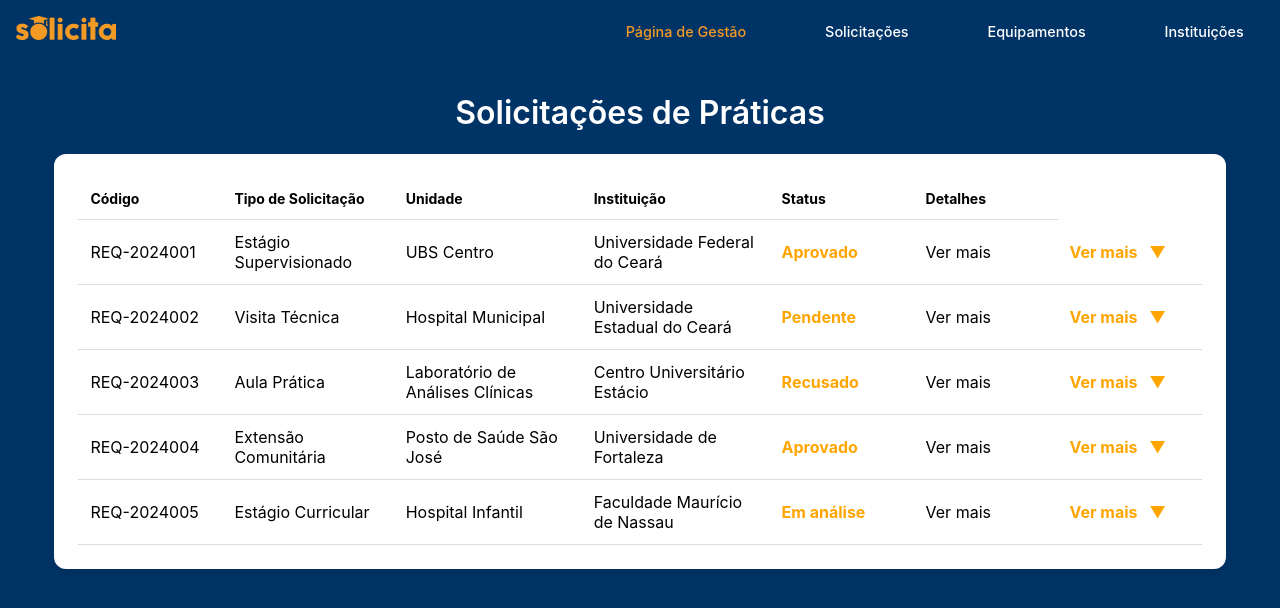
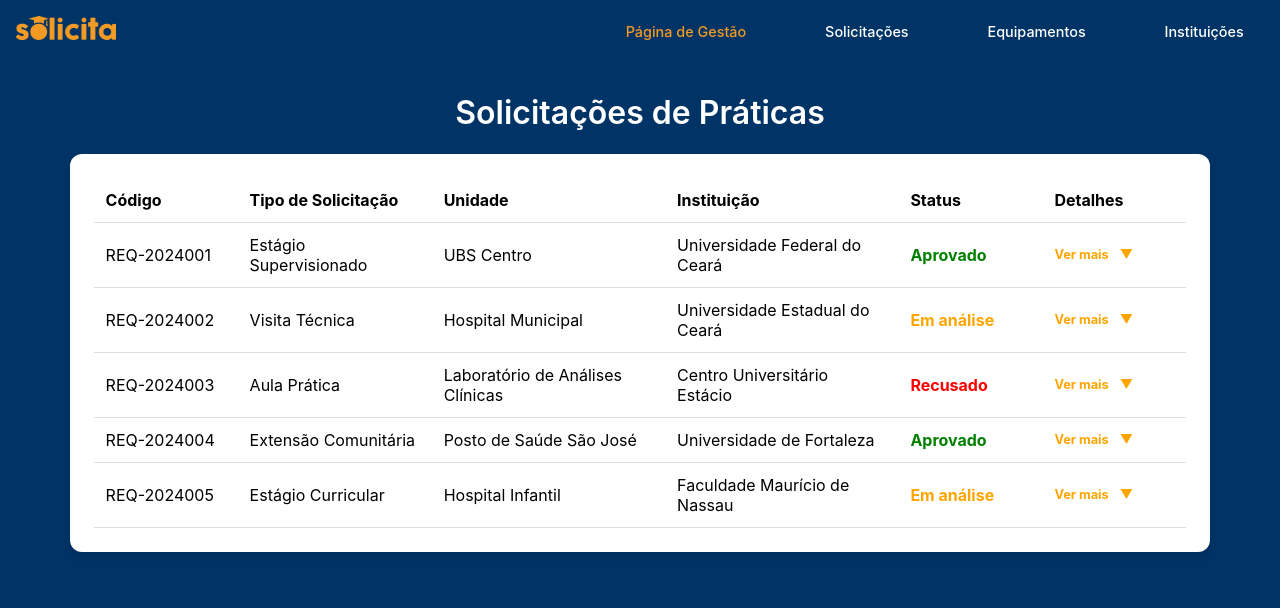
Before and after one commit to laisqueiroz/solicita, a Vue app in the folder frontend/: page /solicitations-admin-view-solicitations in a window 1280 px wide. Shown: the top 608 px of the page. Built offline with nearby package versions, Linux system fonts and the light colour scheme.

Commit message:
push origin fluxoAdmin

```diff
--- a/frontend/src/components/TableComponent.vue
+++ b/frontend/src/components/TableComponent.vue
@@ -5,17 +5,17 @@
         <thead>
           <tr>
             <th v-for="col in columns" :key="col.field">{{ col.label }}</th>
+            <th>Detalhes</th>
           </tr>
         </thead>
         <tbody>
           <tr v-for="(row, index) in data" :key="index">
-            <td v-for="col in columns" :key="col.field">
-              <span v-if="col.field === 'status'" class="status-text">
-                {{ row[col.field] }}
-              </span>
-              <span v-else>
-                {{ row[col.field] }}
-              </span>
+            <td
+              v-for="col in columns"
+              :key="col.field"
+              :class="col.field === 'status' ? getStatusClass(row[col.field]) : ''"
+            >
+            {{ row[col.field] }}
             </td>
             <td class="action-cell">Ver mais <span class="arrow">▼</span></td>
           </tr>
@@ -32,6 +32,14 @@ const props = defineProps({
   columns: Array,
   data: Array,
 });
+
+const getStatusClass = (status) => {
+  return {
+    "status-approved": status === "Aprovado",
+    "status-pending": status === "Em análise",
+    "status-rejected": status === "Recusado"
+  };
+};
 </script>
 
 <style>
@@ -66,7 +74,7 @@ const props = defineProps({
 }
 
 .custom-table th {
-  font-size: 14px;
+  font-size: 1em;
   font-weight: bold;
   color: black;
   white-space: nowrap;
@@ -78,6 +86,7 @@ const props = defineProps({
 }
 
 .action-cell {
+  font-size: 0.8em;
   color: #FFA500;
   font-weight: bold;
   cursor: pointer;
@@ -87,4 +96,19 @@ const props = defineProps({
 .action-cell .arrow {
   margin-left: 8px;
 }
+
+.status-approved {
+  color: green;
+  font-weight: bold;
+}
+
+.status-pending {
+  color: orange;
+  font-weight: bold;
+}
+
+.status-rejected {
+  color: red;
+  font-weight: bold;
+}
 </style>
--- a/frontend/src/views/ViewSolicitation.vue
+++ b/frontend/src/views/ViewSolicitation.vue
@@ -18,7 +18,6 @@ const columns = ref([
   { label: "Unidade", field: "equipmentId" },
   { label: "Instituição", field: "institutionId" },
   { label: "Status", field: "status" },
-  { label: "Detalhes", field: "detalhes" }
 ]);
 
 const data = ref([]);
@@ -33,15 +32,13 @@ onMounted(async () => {
       "equipmentId": "UBS Centro",
       "institutionId": "Universidade Federal do Ceará",
       "status": "Aprovado",
-      "detalhes": "Ver mais"
     },
     {
       "code": "REQ-2024002",
       "modality": "Visita Técnica",
       "equipmentId": "Hospital Municipal",
       "institutionId": "Universidade Estadual do Ceará",
-      "status": "Pendente",
-      "detalhes": "Ver mais"
+      "status": "Em análise",
     },
     {
       "code": "REQ-2024003",
@@ -49,7 +46,6 @@ onMounted(async () => {
       "equipmentId": "Laboratório de Análises Clínicas",
       "institutionId": "Centro Universitário Estácio",
       "status": "Recusado",
-      "detalhes": "Ver mais"
     },
     {
       "code": "REQ-2024004",
@@ -57,7 +53,6 @@ onMounted(async () => {
       "equipmentId": "Posto de Saúde São José",
       "institutionId": "Universidade de Fortaleza",
       "status": "Aprovado",
-      "detalhes": "Ver mais"
     },
     {
       "code": "REQ-2024005",
@@ -65,7 +60,6 @@ onMounted(async () => {
       "equipmentId": "Hospital Infantil",
       "institutionId": "Faculdade Maurício de Nassau",
       "status": "Em análise",
-      "detalhes": "Ver mais"
     }
   ]
 });
```
